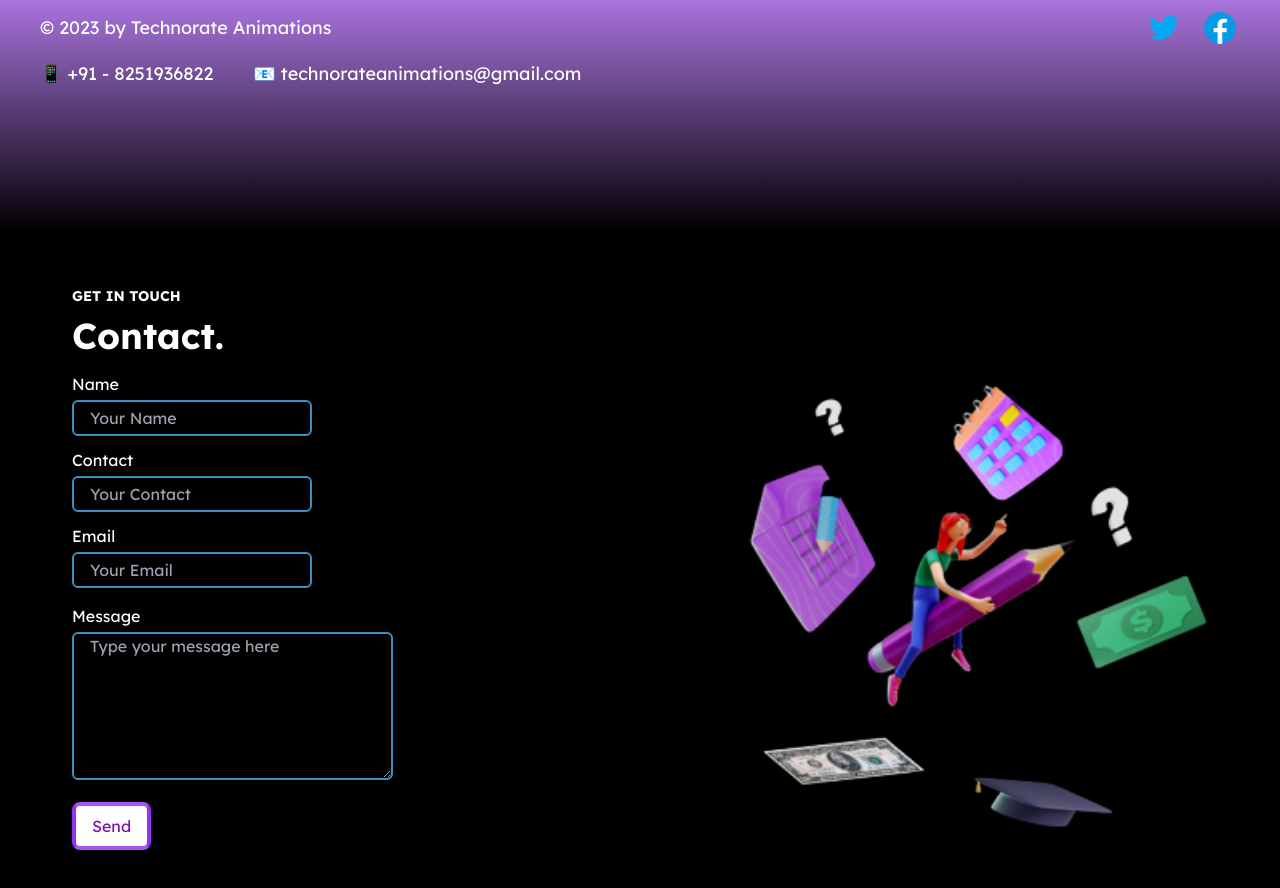
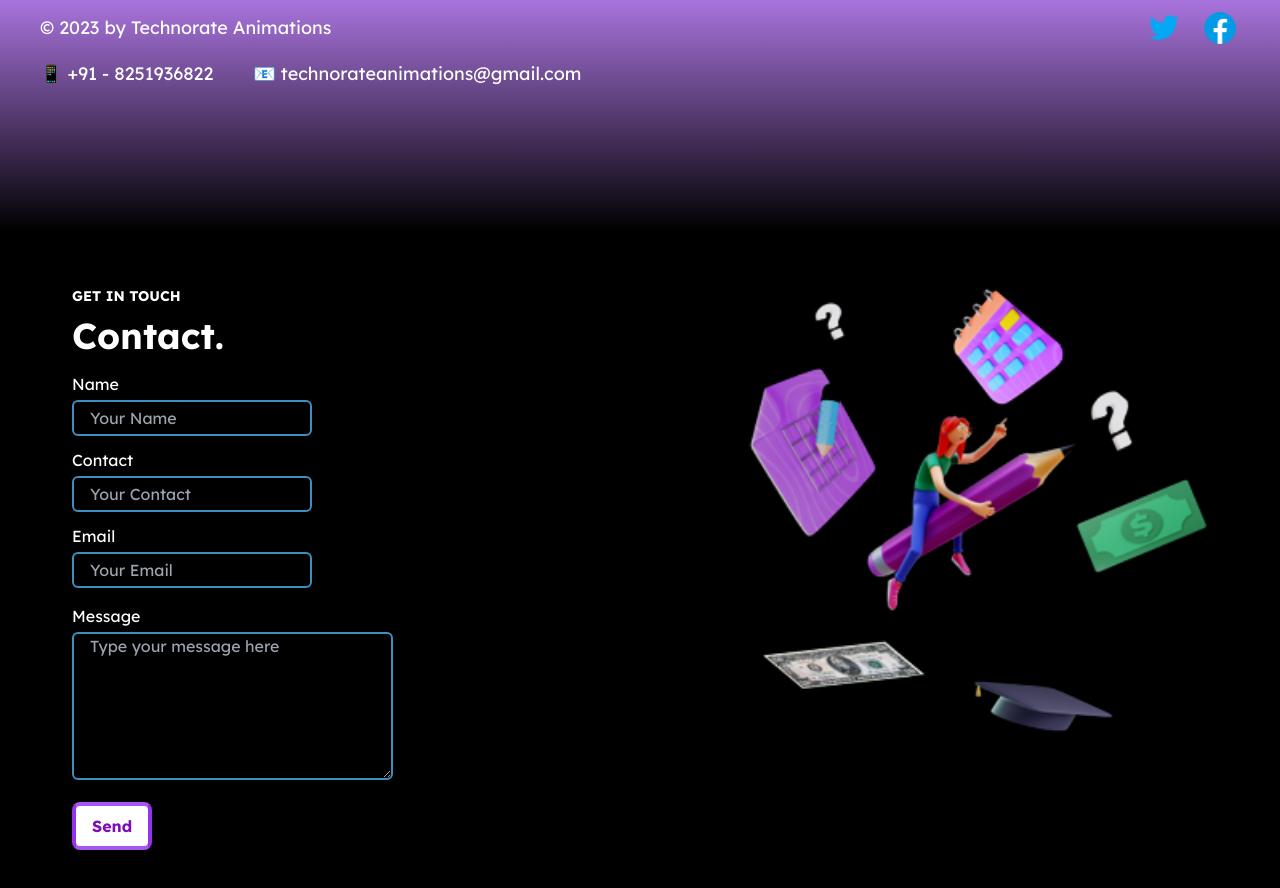
Before and after one commit to RiyaB2202/techno-animates, a Next.js app: page / in a window 1280 px wide. Shown: the part 3560-4448 px from the top of the page. Built offline with nearby package versions, Linux system fonts and the light colour scheme.

Commit message:
contact png fixed

```diff
--- a/components/Contact.jsx
+++ b/components/Contact.jsx
@@ -60,7 +60,7 @@ function ContactUs() {
             ></textarea>
           </div>
           <button
-            className="bg-white text-button py-2 px-4  border-4 border-purple-500 border-x-purple-600 rounded-lg"
+            className="bg-white text-button py-2 px-4  border-4 border-purple-500 border-x-purple-600 rounded-lg font-bold"
             type="submit"
           >
             Send
@@ -68,7 +68,7 @@ function ContactUs() {
         </form>
       </div>
       <div className="imageicon">
-        <img src="contact_page.png" alt="svg" width="804" height="643" className=" ml-36" />
+        <img src="contact_page.png" alt="svg" width="804" height="643" className=" ml-36  -mt-24" />
       </div>
     </div>
   );
```
